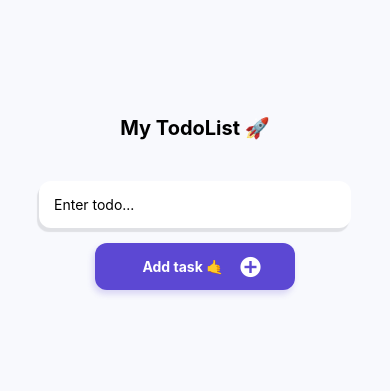
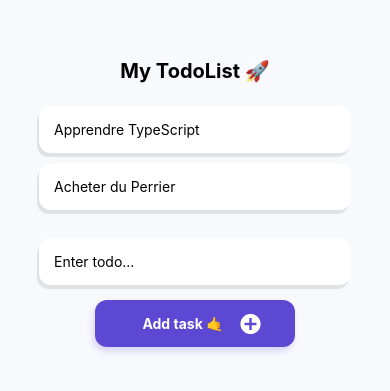
Before and after one commit to BastienLairis/todoList-rn, a React Native app: screen / in a window 390 px wide. Shown: the part 219-610 px from the top of the page. Built offline with nearby package versions, Linux system fonts and the light colour scheme.

Commit message:
add fake data

```diff
--- a/App.js
+++ b/App.js
@@ -18,6 +18,12 @@ export default function App() {
 
       <View style={{ marginVertical: 18 }}>
         {/* On va venir "maper" sur le state todos ici ! */}
+        <View style={styles.line}>
+          <Text>Apprendre TypeScript</Text>
+        </View>
+        <View style={styles.line}>
+          <Text>Acheter du Perrier</Text>
+        </View>
       </View>
 
       <TextInput placeholder="Enter todo..." style={styles.line} />
```
